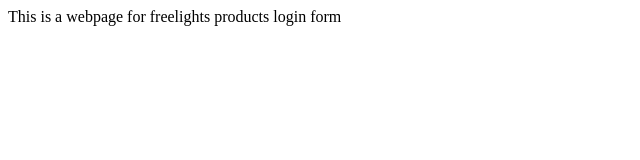
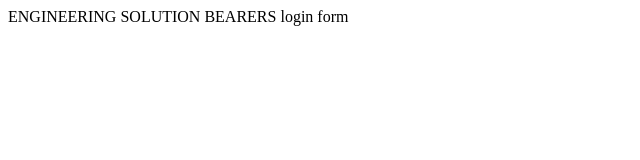
Before and after one commit to Gabbi124/Freelights_Website, a plain HTML site: page index.html in a window 1280 px wide. Shown: the full height of the page, 0-640 px from the left. Drawn offline with Linux system fonts and the light colour scheme.

Commit message:
changed index.html

```diff
--- a/index.html
+++ b/index.html
@@ -3,7 +3,7 @@
         <title>WELCOME TO FREELIGHTS</title>
     </head>
     <body>
-        This is a webpage for freelights products
+        ENGINEERING SOLUTION BEARERS
         login form
     </body>
 </html>
```
Also changed, not shown: project.js (line endings or trailing spaces).
